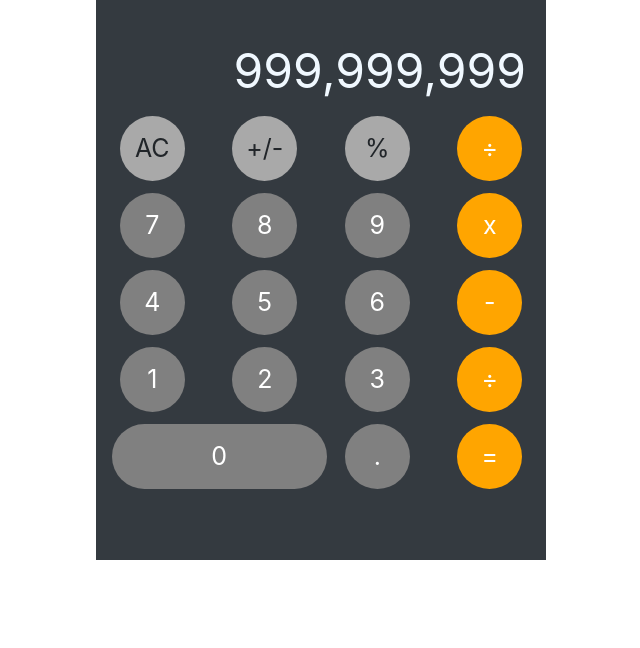
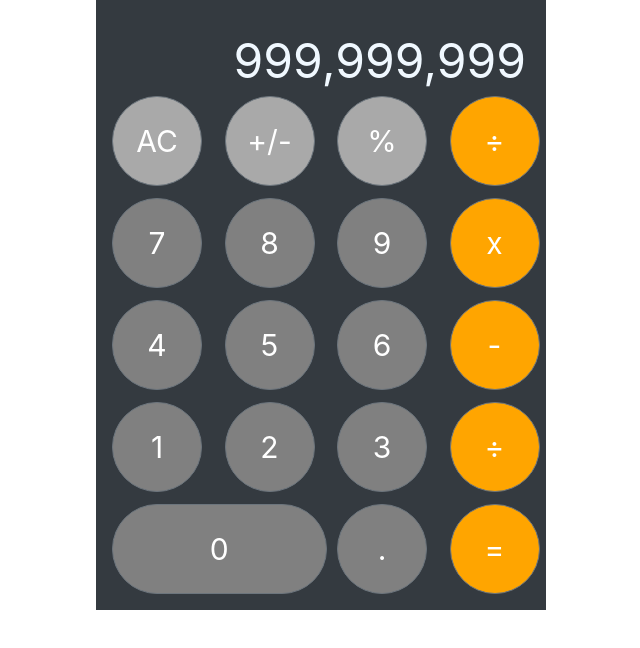
Before and after one commit to raj-pat/react-calculator, a React (Create React App) app: page / in a window 1280 px wide. Shown: the top 648 px of the page, without its empty margins (319-959 px from the left). Built offline with nearby package versions, Linux system fonts and the light colour scheme.

Commit message:
Add big-screen layout

```diff
--- a/src/components/CalcButton.tsx
+++ b/src/components/CalcButton.tsx
@@ -10,7 +10,7 @@ const CalcButton: React.SFC<CalcButtonProps> = (props) => {
   //isSymbol or isDigit
   return (
     <div className={getClasses()}>
-      <button className="btn calcBtn" style={getStyleObject()}>
+      <button className="btn btn-secondary calcBtn" style={getStyleObject()}>
         {props.innerSymbol}
       </button>
     </div>
--- a/src/style.css
+++ b/src/style.css
@@ -1,10 +1,10 @@
 .calcBtn {
   border-radius: 50%;
-  font-size: 25px;
+  font-size: 30px;
   text-align: center;
   margin: 6px 1px;
-  width: 65px;
-  height: 65px;
+  width: 90px;
+  height: 90px;
   padding: 0;
 }
 
@@ -15,18 +15,18 @@
   font-size: 3em;
   margin: 5px;
   border-radius: 5px;
-  height: 100px;
+  height: 80px;
 }
 
 .emptyScreen {
-  height: 30px;
+  height: 20px;
 }
 .calcOuter {
   width: 450px;
 }
 
 .btnContainer {
-  height: 450px;
+  height: 520px;
 }
 .btnRow {
   text-align: center;
@@ -46,4 +46,12 @@
   .btnContainer {
     height: 390px;
   }
+  .calcBtn {
+    border-radius: 50%;
+    font-size: 25px;
+    margin: 6px 1px;
+    width: 65px;
+    height: 65px;
+
+  }
 }
```
